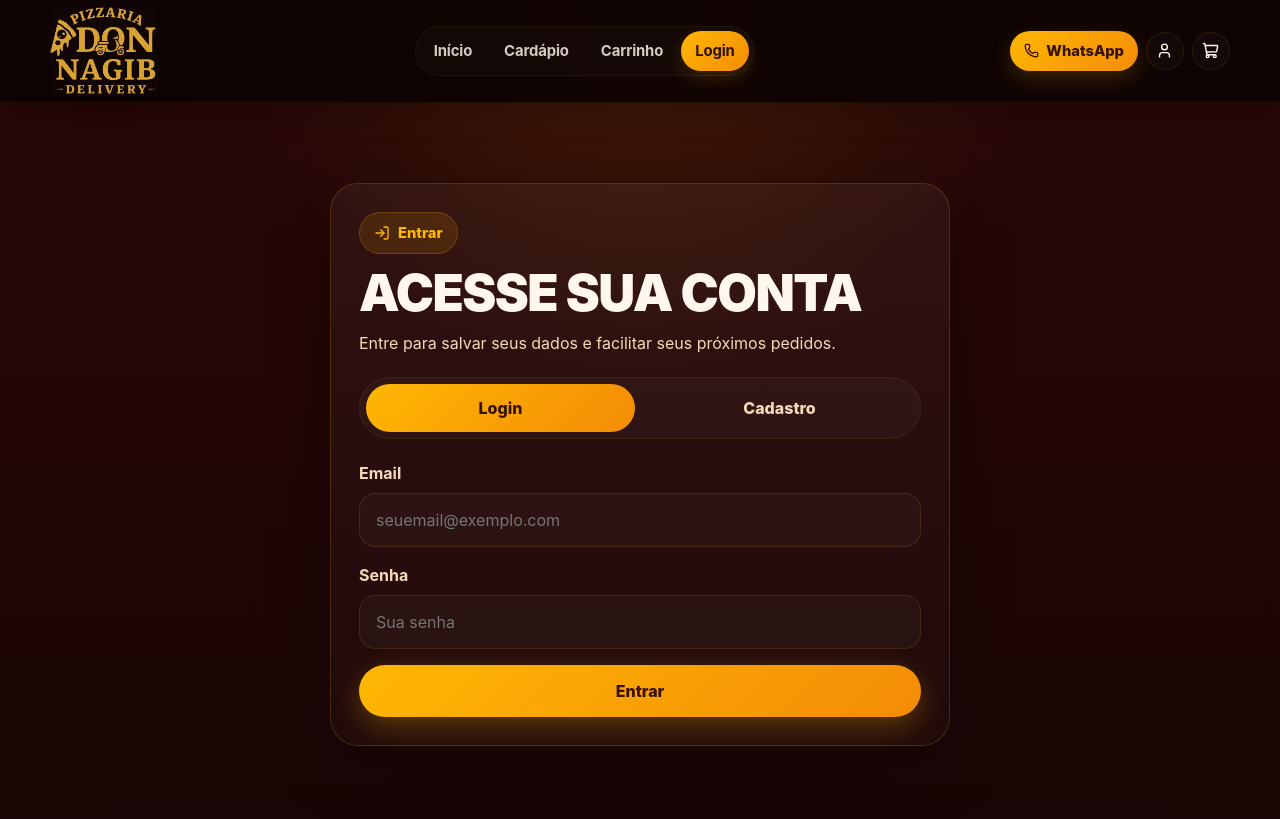
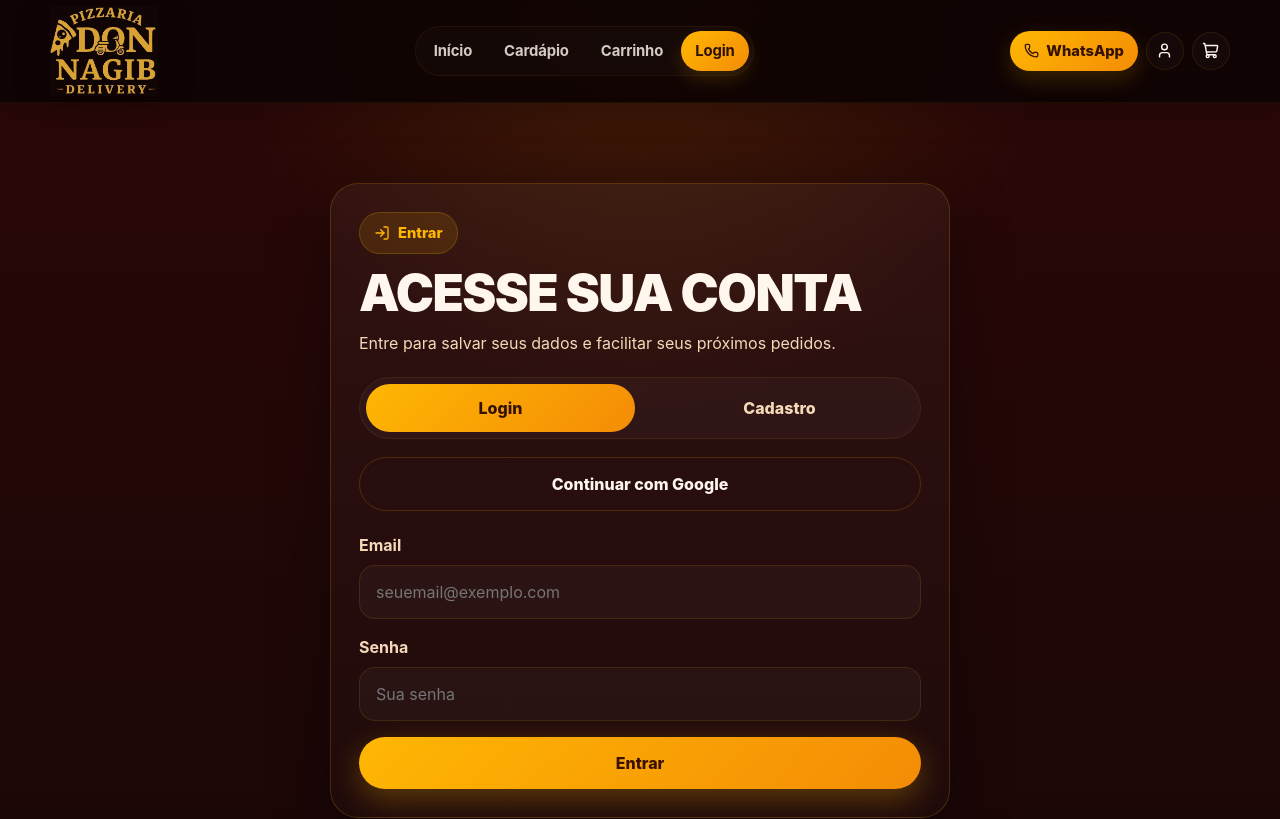
Before and after one commit to eulopessx/don-nagib-pizzaria-site, a React (Vite) app: page /login in a window 1280 px wide. Shown: the top 819 px of the page. Built offline with nearby package versions, Linux system fonts and the light colour scheme.

Commit message:
Salva dados do cliente no Supabase

```diff
--- a/src/context/AuthContext.jsx
+++ b/src/context/AuthContext.jsx
@@ -51,6 +51,9 @@ export function AuthProvider({ children }) {
     return supabase.auth.signUp({
       email,
       password,
+      options: {
+        emailRedirectTo: window.location.origin,
+      },
     })
   }
 
@@ -58,6 +61,15 @@ export function AuthProvider({ children }) {
     return supabase.auth.signInWithPassword({
       email,
       password,
+    })
+  }
+
+  async function signInWithGoogle() {
+    return supabase.auth.signInWithOAuth({
+      provider: 'google',
+      options: {
+        redirectTo: window.location.origin,
+      },
     })
   }
 
@@ -76,6 +88,7 @@ export function AuthProvider({ children }) {
       isAdmin,
       signUp,
       signIn,
+      signInWithGoogle,
       signOut,
     }),
     [session, user, authLoading, isAdmin]
--- a/src/index.css
+++ b/src/index.css
@@ -1345,3 +1345,10 @@ ul {
   gap: 12px;
   flex-wrap: wrap;
 }
+.auth-social {
+  margin-top: 18px;
+}
+
+.auth-google-btn {
+  width: 100%;
+}
--- a/src/pages/LoginPage.jsx
+++ b/src/pages/LoginPage.jsx
@@ -4,7 +4,7 @@ import { LogIn, UserPlus } from 'lucide-react'
 import { useAuth } from '../context/AuthContext'
 
 export default function LoginPage() {
-  const { signIn, signUp, isAuthenticated, authLoading } = useAuth()
+  const { signIn, signUp, signInWithGoogle, isAuthenticated, authLoading } = useAuth()
 
   const [mode, setMode] = useState('login')
   const [formData, setFormData] = useState({
@@ -13,6 +13,7 @@ export default function LoginPage() {
     confirmPassword: '',
   })
   const [loading, setLoading] = useState(false)
+  const [googleLoading, setGoogleLoading] = useState(false)
   const [message, setMessage] = useState('')
   const [errorMessage, setErrorMessage] = useState('')
 
@@ -64,7 +65,7 @@ export default function LoginPage() {
           setErrorMessage(error.message)
         } else {
           setMessage(
-            'Cadastro realizado. Se a confirmação de email estiver ativa no Supabase, confira sua caixa de entrada.'
+            'Cadastro realizado. Confira seu email para confirmar a conta, se a confirmação estiver ativa.'
           )
           setFormData({
             email: '',
@@ -79,10 +80,22 @@ export default function LoginPage() {
           setErrorMessage(error.message)
         }
       }
-    } catch (error) {
+    } catch {
       setErrorMessage('Ocorreu um erro inesperado.')
     } finally {
       setLoading(false)
+    }
+  }
+
+  async function handleGoogleLogin() {
+    setGoogleLoading(true)
+    setErrorMessage('')
+
+    const { error } = await signInWithGoogle()
+
+    if (error) {
+      setErrorMessage(error.message)
+      setGoogleLoading(false)
     }
   }
 
@@ -127,6 +140,17 @@ export default function LoginPage() {
                 onClick={() => setMode('register')}
               >
                 Cadastro
+              </button>
+            </div>
+
+            <div className="auth-social">
+              <button
+                type="button"
+                className="btn btn-secondary auth-google-btn"
+                onClick={handleGoogleLogin}
+                disabled={googleLoading}
+              >
+                {googleLoading ? 'Abrindo Google...' : 'Continuar com Google'}
               </button>
             </div>
 
```
